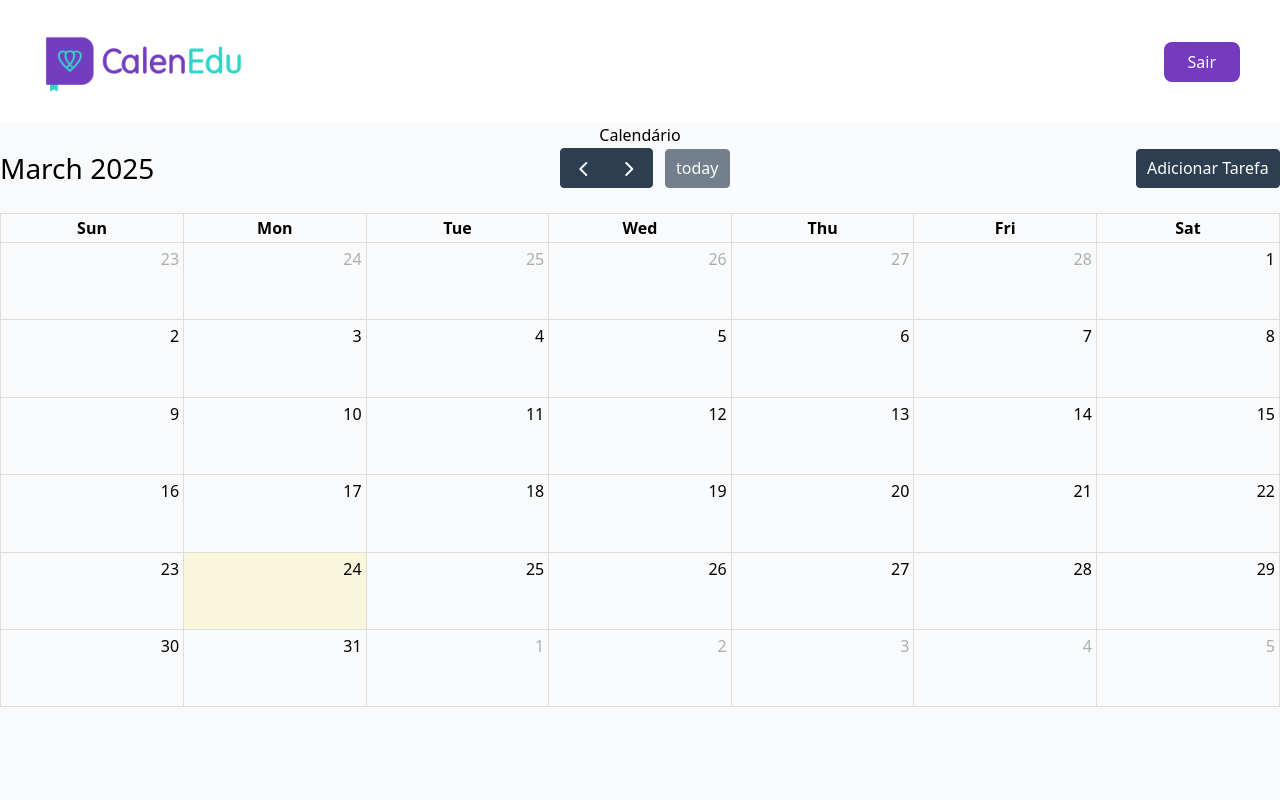
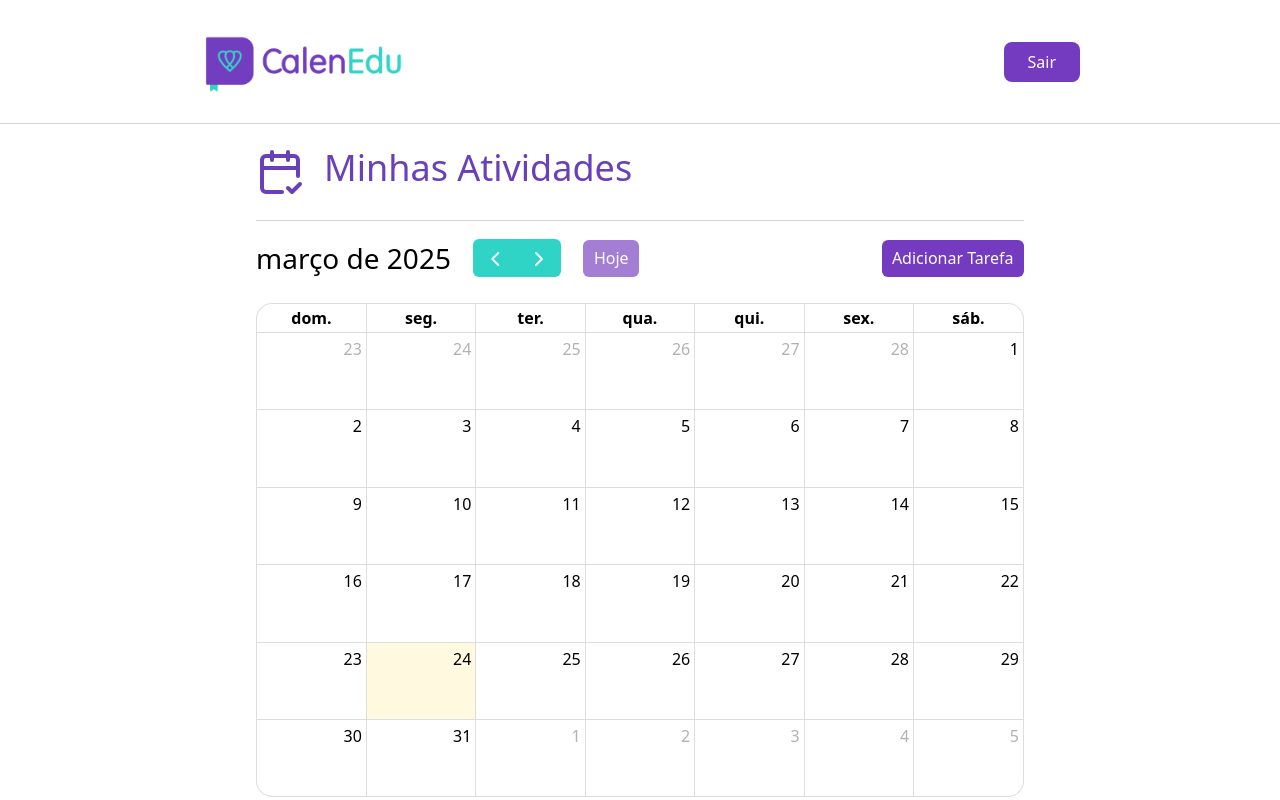
Before and after one commit to biankacosta/calenedu, a React (Vite) app in the folder frontend/: page /calendar in a window 1280 px wide. Built offline with nearby package versions, Linux system fonts and the light colour scheme; no server answers; sample sign-in values are in the browser's storage.

Commit message:
feat: add useActivityDone hook

```diff
--- a/frontend/src/App.tsx
+++ b/frontend/src/App.tsx
@@ -3,7 +3,7 @@ import './App.css'
 
 const App = () => {
   return (
-    <div className="h-full min-h-screen bg-gray-50">
+    <div className="h-full min-h-screen">
         <AppRoutes />
     </div>
   )
--- a/frontend/src/components/ActivityEditModal.tsx
+++ b/frontend/src/components/ActivityEditModal.tsx
@@ -16,6 +16,7 @@ interface ActivityEditModalProps {
     description: string;
     date: string;
     time: string;
+    all_grades: false;
   }) => void;
 }
 
@@ -56,6 +57,7 @@ const ActivityEditModal: React.FC<ActivityEditModalProps> = ({
       description,
       date: date.toISOString(),
       time,
+      all_grades: false
     });
     onClose();
   };
--- a/frontend/src/components/AddActivityModal.tsx
+++ b/frontend/src/components/AddActivityModal.tsx
@@ -14,6 +14,7 @@ interface ActivityModalProps {
     description: string;
     date: string;
     time: string;
+    all_grades: false;
   }) => void;
 }
 
@@ -27,12 +28,14 @@ const AddActivityModal: React.FC<ActivityModalProps> = ({
   const [date, setDate] = useState(new Date());
   const [time, setTime] = useState("");
 
+
   const handleSubmit = () => {
     onSubmit({
       title,
       description,
       date: date.toISOString(),
       time,
+      all_grades: false
     });
     onClose();
   };
--- a/frontend/src/components/Calendar.tsx
+++ b/frontend/src/components/Calendar.tsx
@@ -1,8 +1,11 @@
 import FullCalendar from "@fullcalendar/react";
 import dayGridPlugin from "@fullcalendar/daygrid";
 import interactionPlugin from "@fullcalendar/interaction";
+import ptLocale from "@fullcalendar/core/locales/pt-br";
 import { useEffect, useState } from "react";
 import { getEvents, CalendarEvent } from "../services/eventService";
+import CheckboxField from "./CheckboxField";
+import { useActivityDone } from "../hooks/useActivityDone";
 
 interface CalendarProps {
   onOpenModal: () => void;
@@ -26,19 +29,63 @@ const Calendar: React.FC<CalendarProps> = ({ onOpenModal, onSelectEvent }) => {
     }
   }, [dateRange]);
 
+  const InlineEventContent: React.FC<{ eventInfo: any }> = ({ eventInfo }) => {
+    const event: CalendarEvent = {
+      ...eventInfo.event.extendedProps,
+      id: eventInfo.event.id,
+      title: eventInfo.event.title,
+    };
+
+    const [activityDone, setActivityDone] = useState(
+      event.activity_done || false
+    );
+    const { loading, handleCheckboxUpdate } = useActivityDone();
+
+    const handleCheckboxChange = async (
+      e?: React.ChangeEvent<HTMLInputElement>
+    ) => {
+      const newValue = e ? e.target.checked : true;
+      setActivityDone(newValue);
+      const result = await handleCheckboxUpdate(event.id, newValue);
+      if (!result.success) {
+        setActivityDone(!newValue);
+      }
+    };
+
+    return (
+      <div style={{ display: "flex", alignItems: "center" }}>
+        <div style={{ display: "flex", alignItems: "center", gap: "8px" }}>
+          {event.classification === "tarefa" && event.creator_id.toString() === localStorage.getItem("user_id") && (
+            <CheckboxField
+              checked={activityDone}
+              onChange={handleCheckboxChange}
+              size="medium"
+            />
+          )}
+          <span>{event.title}</span>
+          {loading && <span>Atualizando...</span>}
+        </div>
+      </div>
+    );
+  };
+
+  // Função que o FullCalendar utiliza para renderizar o conteúdo de cada evento
+  const renderEventContent = (eventInfo: any) => {
+    return <InlineEventContent eventInfo={eventInfo} />;
+  };
+
   return (
-    <div>
-
+    <div className="">
       <FullCalendar
         plugins={[dayGridPlugin, interactionPlugin]}
         initialView="dayGridMonth"
         events={events}
+        locale={ptLocale}
         height="70vh"
         headerToolbar={{
-            left: "title",
-            center: "prev,next today",
-            right: "AddActivityButton",
-          }}
+          left: "title prev,next today",
+          right: "AddActivityButton",
+        }}
         customButtons={{
           AddActivityButton: {
             text: "Adicionar Tarefa",
@@ -57,7 +104,24 @@ const Calendar: React.FC<CalendarProps> = ({ onOpenModal, onSelectEvent }) => {
             onSelectEvent(event);
           }
         }}
+        eventContent={renderEventContent}
+        eventDidMount={(info) => {
+          const event = info.event;
+          const category = event.extendedProps.classification;
 
+          // Mapeamento de cores por categoria
+          const colorMap: Record<string, { bg: string; border: string }> = {
+            tarefa: { bg: "#5381f5", border: "#366df7" },
+            prova: { bg: "#f7984a", border: "#fa8c32" },
+            evento: { bg: "#49a633", border: "#369620" },
+          };
+
+          if (category && colorMap[category]) {
+            info.el.style.backgroundColor = colorMap[category].bg;
+            info.el.style.borderColor = colorMap[category].border;
+            info.el.style.color = "#fff";
+          }
+        }}
       />
     </div>
   );
--- a/frontend/src/components/Header.tsx
+++ b/frontend/src/components/Header.tsx
@@ -12,9 +12,12 @@ const Header = () => {
   };
 
   return (
-    <div className="relative flex items-center justify-between w-full text-gray-default py-5 px-10 gap-4 bg-white z-50">
+    <div>
+      <div className="relative flex items-center justify-between w-full text-gray-default py-5 px-50 gap-4 bg-white z-50">
         <img src={calenEdu} alt="Logo" className="w-52" />
         <Button onClick={handleLogout}>Sair</Button>
+      </div>
+      <hr className="mb-6 border-gray-300" />
     </div>
   );
 };
--- /dev/null
+++ b/frontend/src/hooks/useActivityDone.ts
@@ -0,0 +1,24 @@
+import { useState } from "react";
+import { updateActivityDone } from "../services/activityService";
+
+export function useActivityDone() {
+  const [loading, setLoading] = useState(false);
+
+  async function handleCheckboxUpdate(eventId: string, newValue: boolean) {
+    try {
+      const userId = localStorage.getItem("user_id");
+      if (!userId) throw new Error("Usuário não autenticado");
+
+      setLoading(true);
+      await updateActivityDone(eventId, userId, newValue);
+      return { success: true };
+    } catch (error) {
+      console.error("Erro ao atualizar status:", error);
+      return { success: false, error };
+    } finally {
+      setLoading(false);
+    }
+  }
+
+  return { loading, handleCheckboxUpdate };
+}
--- a/frontend/src/index.css
+++ b/frontend/src/index.css
@@ -4,9 +4,6 @@
   font-family: system-ui, Avenir, Helvetica, Arial, sans-serif;
   line-height: 1.5;
   font-weight: 400;
-
-  /* color-scheme: light dark;
-  color: rgba(255, 255, 255, 0.87); */
 
   --color-primary: 116, 58, 192;
   --color-secondary: 47, 212, 199;
@@ -23,6 +20,64 @@
 
 .bg-secondary {
   background-color: rgb(var(--color-secondary));
+}
+
+.fc-row-header {
+  border-radius: 16px !important;
+}
+
+.fc-toolbar-chunk {
+  display: flex;
+  align-items: center;
+  gap: 10px;
+}
+
+.fc-prev-button {
+  border-radius: 6px 0px 0px 6px !important;
+  background-color: #2fd4c7 !important;
+  border: none !important;
+}
+
+.fc-next-button {
+  border-radius: 0px 6px 6px 0px !important;
+  background-color: #2fd4c7 !important;
+  border: none !important;
+}
+.fc-prev-button:hover,
+.fc-next-button:hover {
+  background-color: #00b9aa !important;
+}
+
+.fc-event {
+  padding: 4px 6px !important;
+  margin: 2px !important;
+}
+
+.fc-today-button,
+.fc-AddActivityButton-button {
+  font-weight: 700;
+  border-radius: 6px !important;
+  background-color: #743ac0 !important;
+  border: none !important;
+}
+
+.fc-today-button:hover,
+.fc-AddActivityButton-button:hover {
+  border-radius: 6px !important;
+  background-color: #430b8b !important;
+  border: none !important;
+}
+
+.fc-scrollgrid-section > td {
+  border-radius: 0px 0px 16px 16px !important;
+}
+
+.fc-scrollgrid-section > th {
+  border-radius: 0px 16px 0px 0px !important;
+}
+
+.fc-scrollgrid {
+  border-radius: 16px !important;
 }
 
 /* button {
--- a/frontend/src/pages/CalendarView.tsx
+++ b/frontend/src/pages/CalendarView.tsx
@@ -1,15 +1,22 @@
 import { useState } from "react";
 import Calendar from "../components/Calendar";
-import { createActivity, updateActivity, deleteActivity } from "../services/activityService";
+import {
+  createActivity,
+  updateActivity,
+  deleteActivity,
+} from "../services/activityService";
 import AddActivityModal from "../components/AddActivityModal";
 import ActivityDetailsModal from "../components/ActivityDetailsModal";
 import ActivityEditModal from "../components/ActivityEditModal";
 import { CalendarEvent } from "../services/eventService";
+import { LuCalendarCheck2 } from "react-icons/lu";
 
 const CalendarView = () => {
   // Estados para controlar os modais
   const [isModalOpen, setIsModalOpen] = useState(false);
-  const [selectedEvent, setSelectedEvent] = useState<CalendarEvent | null>(null);
+  const [selectedEvent, setSelectedEvent] = useState<CalendarEvent | null>(
+    null
+  );
   const [isEditOpen, setIsEditOpen] = useState(false);
 
   const handleOpenModal = () => setIsModalOpen(true);
@@ -19,7 +26,13 @@ const CalendarView = () => {
     setSelectedEvent(null);
   };
 
-  const handleAddActivity = async (data: { title: string; description: string; date: string; time: string }) => {
+  const handleAddActivity = async (data: {
+    title: string;
+    description: string;
+    date: string;
+    time: string;
+    all_grades: false;
+  }) => {
     if (!data.title.trim()) {
       alert("O campo Nome é obrigatório.");
       return;
@@ -36,7 +49,14 @@ const CalendarView = () => {
     }
   };
 
-  const handleSubmitEdit = async (data: { title: string; description: string; date: string; time: string }) => {
+
+  const handleSubmitEdit = async (data: {
+    title: string;
+    description: string;
+    date: string;
+    time: string;
+    all_grades: false;
+  }) => {
     if (!data.title.trim()) {
       alert("O campo Nome é obrigatório.");
       return;
@@ -73,19 +93,26 @@ const CalendarView = () => {
     }
   };
 
-  const handleEdit = () => {
-    setIsEditOpen(true);
-  };
-
   return (
-    <div>
-      <h1>Calendário</h1>
+    <div className="w-full sm:w-[90vw] md:w-[80vw] lg:w-[70vw] xl:w-[60vw] 2xl:w-[80vw] mx-auto">
+      <div className="gap-5 sm:flex sm:flex-row">
+        <LuCalendarCheck2 className="text-[rgb(105,64,185)] text-5xl" />
+        <h2 className="text-4xl text-[rgb(105,64,185)] font-medium mb-4 ">
+          Minhas Atividades
+        </h2>
+      </div>
+      <hr className="my-4 border-gray-300" />
       <Calendar
         onOpenModal={handleOpenModal}
-        onSelectEvent={setSelectedEvent} />
+        onSelectEvent={setSelectedEvent}
+      />
 
       {/* Renderização dos Modais */}
-      <AddActivityModal isOpen={isModalOpen} onClose={handleCloseModals} onSubmit={handleAddActivity}/>
+      <AddActivityModal
+        isOpen={isModalOpen}
+        onClose={handleCloseModals}
+        onSubmit={handleAddActivity}
+      />
 
       {selectedEvent && !isEditOpen && (
         <ActivityDetailsModal
```
Also changed, not shown: frontend/src/components/ActivityDetailsModal.tsx (+4 -13 lines), frontend/src/components/CheckboxField.tsx (+8 -2 lines), frontend/src/App.css (line endings or trailing spaces). Lines whose indentation alone changed are shown as unchanged.
